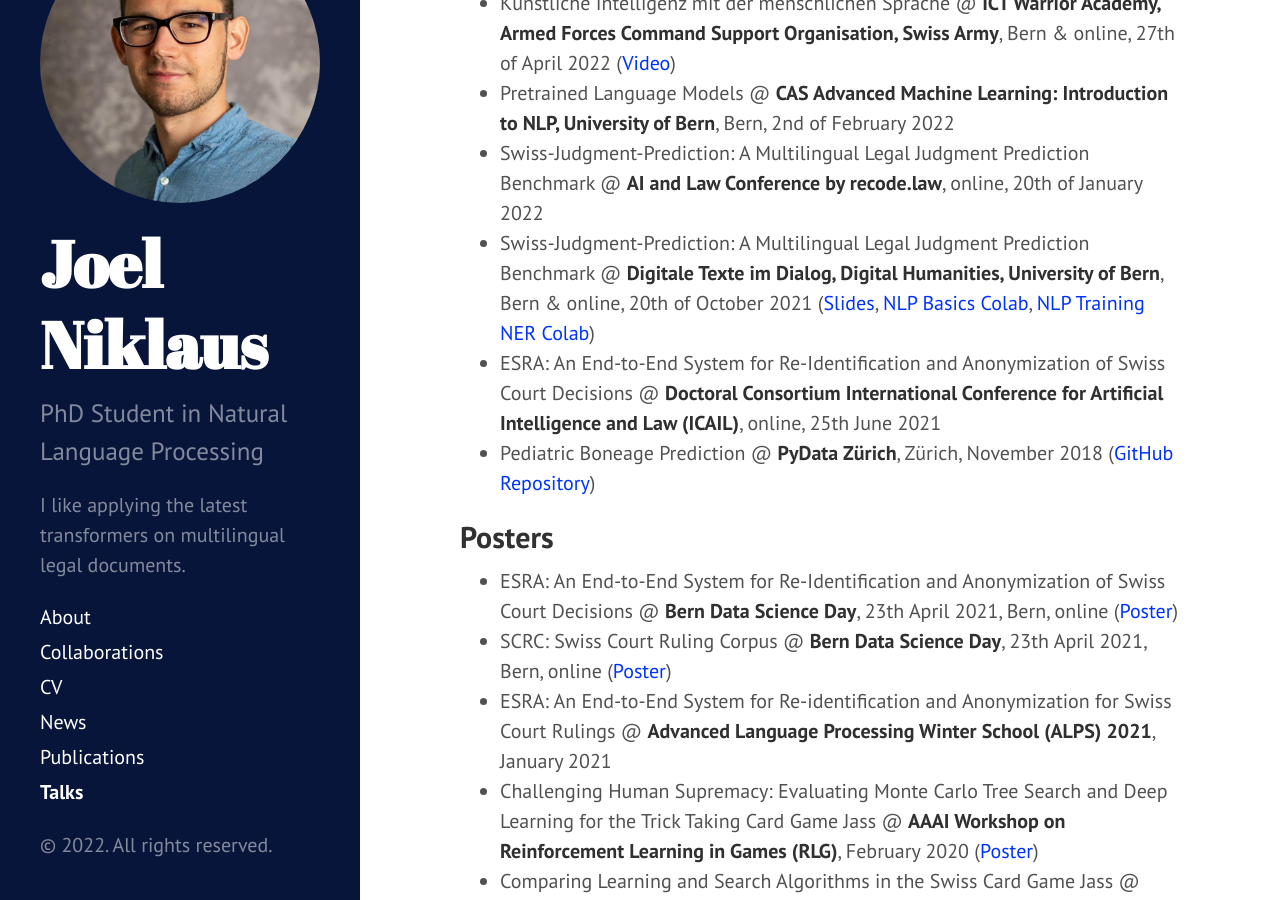
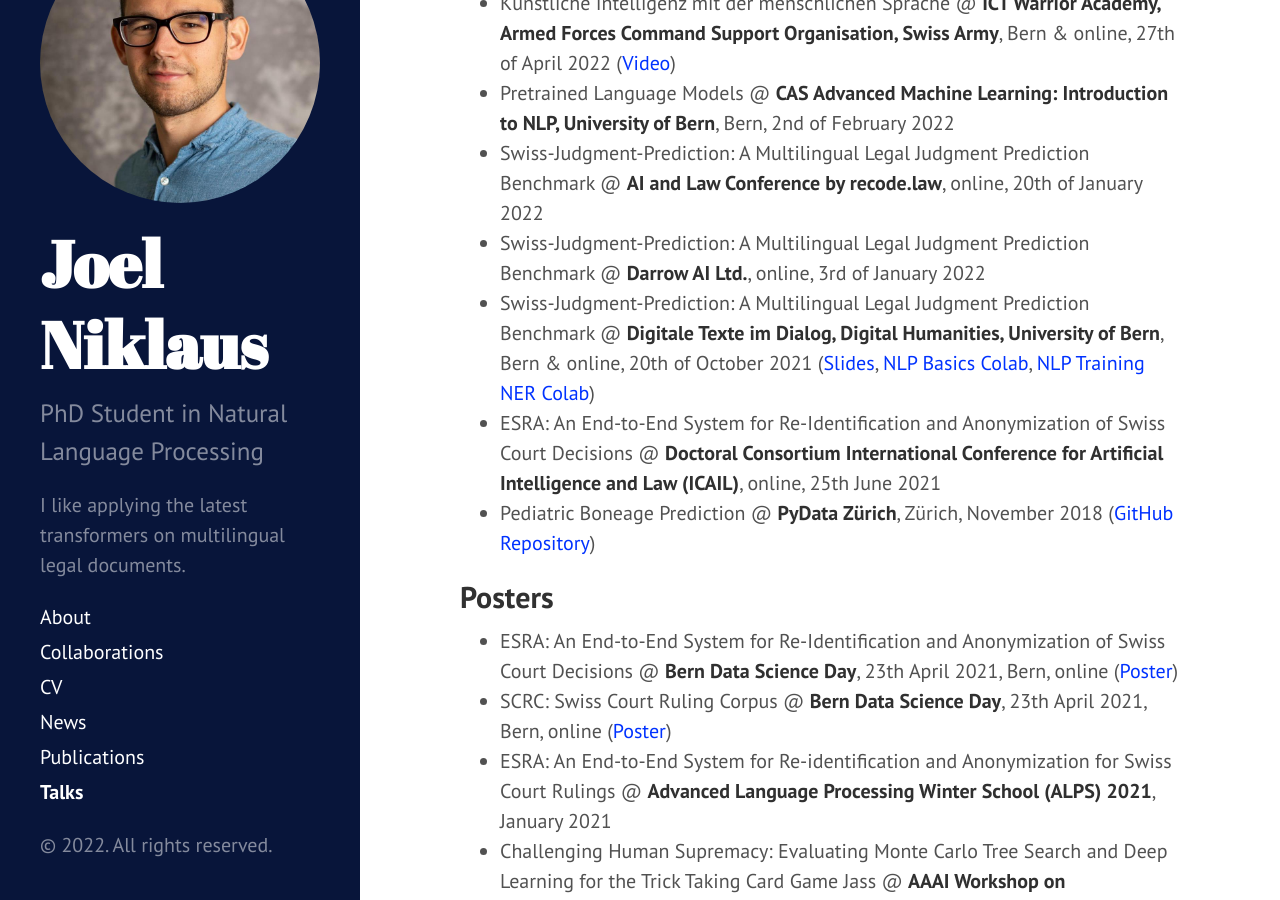
Before and after one commit to JoelNiklaus/joelniklaus.github.io, a Jekyll site: the page built from _pages/talks.md, in a window 1280 px wide and 900 px high, scrolled down 610 px. Built offline with Jekyll 4.4.1, drawn with Linux system fonts in a browser that asks for light colours; nearby versions of some CDN libraries; a style sheet for code colours, icons or effects is not loaded.

Commit message:
added darrow talk

```diff
--- a/_pages/talks.md
+++ b/_pages/talks.md
@@ -9,6 +9,7 @@
 * Künstliche Intelligenz mit der menschlichen Sprache @ **ICT Warrior Academy, Armed Forces Command Support Organisation, Swiss Army**, Bern & online, 27th of April 2022 ([Video](https://vimeo.com/709376529/35b7d627ca))
 * Pretrained Language Models @ **CAS Advanced Machine Learning: Introduction to NLP, University of Bern**, Bern, 2nd of February 2022
 * Swiss-Judgment-Prediction: A Multilingual Legal Judgment Prediction Benchmark @ **AI and Law Conference by recode.law**, online, 20th of January 2022
+* Swiss-Judgment-Prediction: A Multilingual Legal Judgment Prediction Benchmark @ **Darrow AI Ltd.**, online, 3rd of January 2022
 * Swiss-Judgment-Prediction: A Multilingual Legal Judgment Prediction Benchmark @ **Digitale Texte im Dialog, Digital Humanities, University of Bern**, Bern & online, 20th of October 2021 ([Slides](https://docs.google.com/presentation/d/1Q2Dy8MQk0j4_hOFOTL3fN8WbCD8WCtGH2j8D-Sf_ubc/edit?usp=sharing), [NLP Basics Colab](https://colab.research.google.com/drive/1mH87XpAV01Jgan5meg8aus6WL0XL64Zw?usp=sharing), [NLP Training NER Colab](https://colab.research.google.com/drive/1fQ-vghTxWfN9MG4tr2qcu_yVN5lX3XO5?usp=sharing))
 * ESRA: An End-to-End System for Re-Identification and Anonymization of Swiss Court Decisions @ **Doctoral Consortium International Conference for Artificial Intelligence and Law (ICAIL)**, online, 25th June 2021
 * Pediatric Boneage Prediction @ **PyData Zürich**, Zürich, November 2018 ([GitHub Repository](https://github.com/lukaszbinden/pediatric-bone-age-prediction))
```
